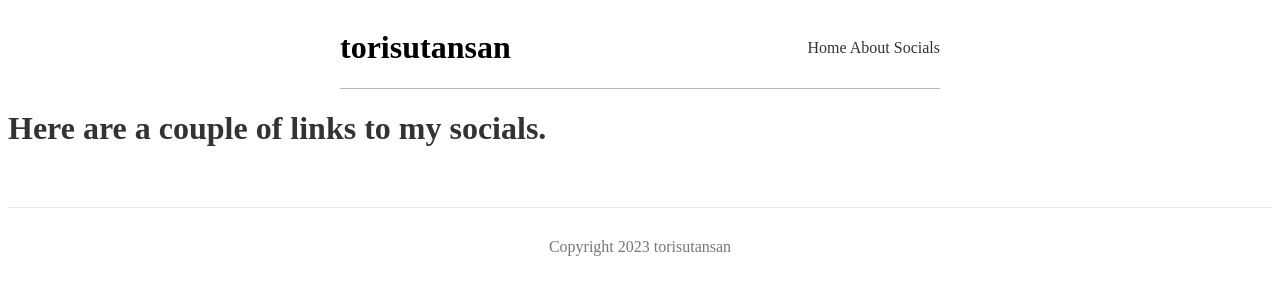
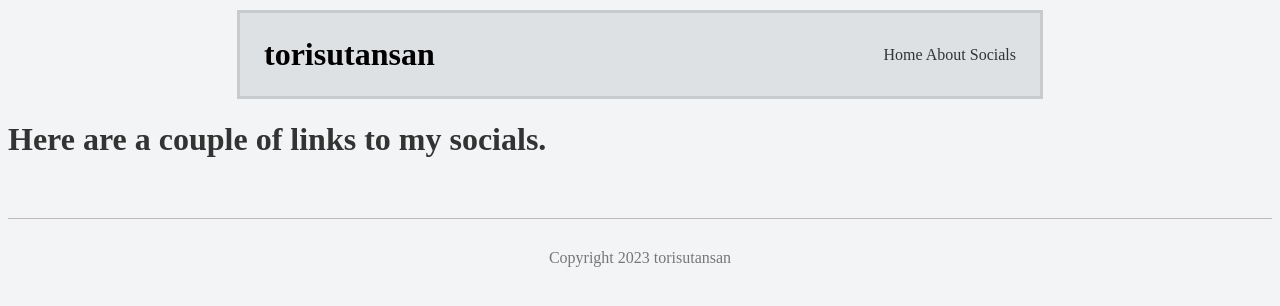
Before and after one commit to torisutansan02/torisutansan, a Next.js app: page /socials in a window 1280 px wide. Shown: the top 306 px of the page. Built offline with nearby package versions, Linux system fonts and the light colour scheme; a web font is replaced by a local one.

Commit message:
Editing styles

```diff
--- a/styles/Home.module.css
+++ b/styles/Home.module.css
@@ -10,20 +10,23 @@
 }
 
 .navbar {
+  background-color: #dee1e3;
+  border: solid #c7cbce;
   font-family: "Klee One";
   display: flex;
   align-items: center;
-  justify-content: flex-end;
-  max-width: 600px;
-  margin: 0 auto;
-  border-bottom: 1px solid #c1b9b9;
+  margin: 10px auto;
+  max-width: 800px;
+  justify-content: flex;
 }
 
 .navbar h1 {
+  padding: 0.1rem 1.5rem;
   color: #000000;
 }
 
 .navbar .links {
+  padding: 0.1rem 1.5rem;
   margin-left: auto;
 }
 
--- a/styles/globals.css
+++ b/styles/globals.css
@@ -7,10 +7,9 @@
   --max-width: 900px;
 }
 
-
 @layer base {
   body {
-    background: #ffffff;
+    background: #f2f4f5;
     color: #333;
     font-family: "Klee One";
   }
@@ -49,7 +48,7 @@ footer {
   padding: 30px 0;
   margin-top: 60px;
   color: #777;
-  border-top: 1px solid #eaeaea;
+  border-top: 1px solid #c1b9b9;
 }
 
 .not-found {
```
